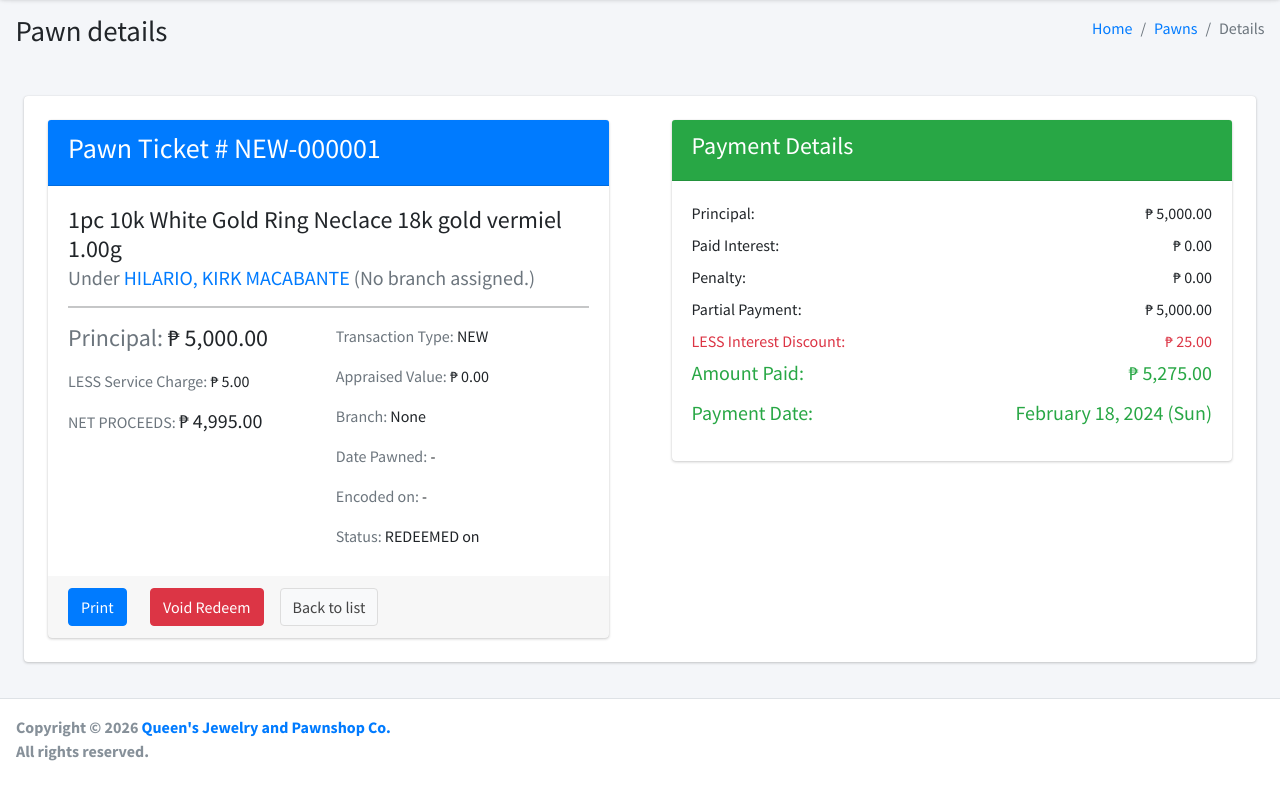
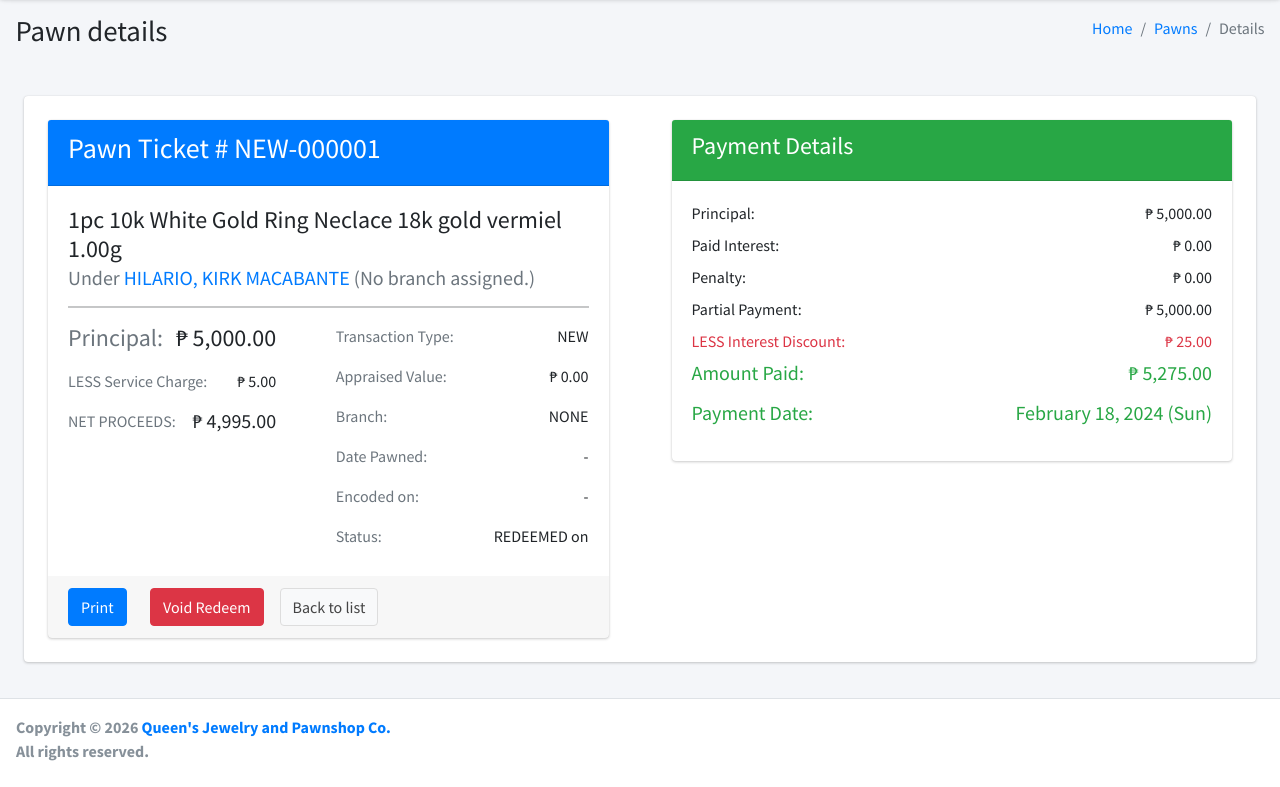
Before and after one commit to KirkMH/queens-pawning, a Django app: page /pawn/1/detail in a window 1280 px wide. Shown: the part 81-868 px from the top of the page. Run offline with Django 4.2, Linux system fonts and the light colour scheme; a user stored in the database is signed in; data comes from the database, SQL or seed files in the repository; parts of the project's set-up code (start-up, migrations or seed data) failed here and were passed over; some libraries are stand-ins or nearby versions.

Commit message:
Initial fixes for interest calculations

```diff
--- a/pawn/models.py
+++ b/pawn/models.py
@@ -267,9 +267,10 @@ class Pawn(models.Model):
     def transaction_type_label(self):
         return self.get_transaction_type_display()
 
-    def getElapseDays(self):
+    def getElapseDays(self, rrd=None):
         # self.update_renew_redeem_date()
-        rrd = to_date(self.renew_redeem_date) if self.renew_redeem_date else timezone.now().date()
+        if rrd is None:
+            rrd = to_date(self.renew_redeem_date) if self.renew_redeem_date else timezone.now().date()
 
         if self.transaction_type == 'ADV':
             return (rrd - to_date(self.promised_renewal_date)).days if self.promised_renewal_date else 0
@@ -304,13 +305,13 @@ class Pawn(models.Model):
             interest = 0
         return interest
 
-    def getAdditionalInterest(self):
+    def getAdditionalInterest(self, date=None):
         ''' the additional interest is calculated when the pawn is renewed past the promised renewal date '''
         additional_interest = 0
         if self.transaction_type == 'ADV':
             interest = self.principal * \
                 Decimal(
-                    str((Pawn.advanceInterestRate(self.promised_renewal_date, self.date_granted) / 100)))
+                    str((Pawn.advanceInterestRate(date if date else self.promised_renewal_date, self.date_granted) / 100)))
             print(f"Interest: {interest}")
             print(f"Current Advance Interest: {self.advance_interest}")
             if interest > self.advance_interest:
@@ -332,9 +333,8 @@ class Pawn(models.Model):
         print(f"Elapsed: {elapsed}")
         return elapsed > TermDuration.get_instance().expiration
 
-    def hasPenalty(self):
-        elapsed = (to_date(self.renew_redeem_date) -
-                   to_date(self.date_granted)).days
+    def hasPenalty(self, date=None):
+        elapsed = ((date if date else to_date(self.renew_redeem_date)) - to_date(self.date_granted)).days
         return elapsed > TermDuration.get_instance().maturity
 
     def getStanding(self):
@@ -351,12 +351,12 @@ class Pawn(models.Model):
     def getPrincipalPlusAuctionInterest(self):
         return self.principal + self.getAuctionInterest()
 
-    def getPenalty(self):
-        if self.hasPenalty():
-            daysPenalty = self.getElapseDays()
+    def getPenalty(self, date=None):
+        if self.hasPenalty(date):
+            daysPenalty = self.getElapseDays(date)
             if self.transaction_type == 'EXISTING':
                 daysPenalty = Decimal(
-                    str(self.getElapseDays() - TermDuration.get_instance().maturity))
+                    str(daysPenalty - TermDuration.get_instance().maturity))
             print(f"Days Penalty: {daysPenalty}")
             other_fees = OtherFees.get_instance()
             deferred_fields = other_fees.get_deferred_fields()
@@ -370,6 +370,7 @@ class Pawn(models.Model):
             print(f"Penalty: {penalty}")
 
             return penalty
+        print("No penalty")
         return 0
 
     def getInterestPlusPenalty(self):
--- a/pawn/views.py
+++ b/pawn/views.py
@@ -201,6 +201,7 @@ def void_pawn(request, pk):
 def update_renew_redeem_date(request, pk):
     error = None
     status = 'success'
+    data = {}
     print("updating...")
     if request.method == 'POST':
         print(request.POST)
@@ -218,16 +219,18 @@ def update_renew_redeem_date(request, pk):
                     error = 'Date should not be less than the grant date.'
                 else:
                     pawn.update_renew_redeem_date(renew_redeem_date)
-                print(f'Interest: {pawn.getInterest()}')
-                print(f'Advance Interest: {pawn.getAdvanceInterest()}')
-                print(f'Penalty: {pawn.getPenalty()}')
-                print(f'Interest + Penalty: {pawn.getInterestPlusPenalty()}')
+                data['interest'] = pawn.getInterest()
+                data['additional_interest'] = pawn.getAdditionalInterest(renew_redeem_date)
+                data['advance_interest'] = pawn.getAdvanceInterest()
+                data['penalty'] = pawn.getPenalty(renew_redeem_date)
+                data['interest_plus_penalty'] = data['interest'] + data['additional_interest'] + data['penalty']
+                print(f'return data: {data}')
         except Exception as e:
             print(e)
             error = str(e)
             status = 'error'
 
-    return JsonResponse({'status': status, 'error': error})
+    return JsonResponse({'status': status, 'data': data, 'error': error})
 
 
 @login_required
--- a/templates/dashboard.html
+++ b/templates/dashboard.html
@@ -115,7 +115,7 @@
               <div class="card-header border-0">
                 <h3 class="card-title">
                   <i class="fas fa-thumbtack mr-1"></i>
-                  Last 10 transactions
+                  Today's 10 Latest Transactions
                 </h3>
 
                 <div class="card-tools">
@@ -152,6 +152,10 @@
                     <td>{{ pawn.branch.name }}</td>
                     {% endif %}
                   </tr>
+                  {% empty %}
+                  <tr>
+                    <td colspan="6">No transactions today yet.</td>
+                  </tr>
                   {% endfor %}
 
                 </table>
--- a/templates/pawn/pawn_detail.html
+++ b/templates/pawn/pawn_detail.html
@@ -34,26 +34,29 @@
                             </div>
                         </div>
                         <div class="row mb-2">
-                            <div class="col-lg-6 col-md-12">
-                                <p class="card-text"><span class="text-muted h4">Principal: </span><span class="h4">{{ pawn.principal|peso }}</span></p>
-                                <p class="card-text"><span class="text-muted">LESS Service Charge: </span>{{ pawn.service_charge|peso }}</p>
+                            <div class="col-lg-5 col-md-12">
+                                <p class="card-text"><span class="text-muted h4">Principal: </span><span class="h4 float-right">{{ pawn.principal|peso }}</span></p>
+                                <p class="card-text"><span class="text-muted">LESS Service Charge: </span><span class="float-right">{{ pawn.service_charge|peso }}</span></p>
                                 {% if pawn.transaction_type == 'ADV' %}
-                                <p class="card-text"><span class="text-muted">LESS Advance Interest: </span>{{ pawn.advance_interest|peso }}</p>
+                                <p class="card-text"><span class="text-muted">LESS Advance Interest: </span><span class="float-right">{{ pawn.advance_interest|peso }}</span></p>
                                 {% endif %}
-                                <p class="card-text"><span class="text-muted">NET PROCEEDS: </span><span class="h5">{{ pawn.net_proceeds|peso }}</span></p>
+                                <p class="card-text"><span class="text-muted">NET PROCEEDS: </span><span class="h5 float-right">{{ pawn.net_proceeds|peso }}</span></p>
+                            </div>
+                            <div class="col-lg-1 col-md-12">
+
                             </div>
                             <div class="col-lg-6 col-md-12">
-                                <p class="card-text"><span class="text-muted">Transaction Type: </span>{{ pawn.transaction_type_label }}</p>
-                                <p class="card-text"><span class="text-muted">Appraised Value: </span>{{ pawn.appraised_value|peso }}</p>
-                                <p class="card-text"><span class="text-muted">Branch: </span>{{ pawn.branch }}</p>
-                                <p class="card-text"><span class="text-muted">Date Pawned: </span>{{ pawn.date_granted|date:"F d, Y (D)"|naturalday|default:'-' }}</p>
-                                <p class="card-text"><span class="text-muted">Encoded on: </span>{{ pawn.date_encoded|date:"F d, Y (D)"|naturalday|default:'-' }}</p>
+                                <p class="card-text"><span class="text-muted">Transaction Type: </span><span class="float-right">{{ pawn.transaction_type_label|upper }}</span></p>
+                                <p class="card-text"><span class="text-muted">Appraised Value: </span><span class="float-right">{{ pawn.appraised_value|peso }}</span></p>
+                                <p class="card-text"><span class="text-muted">Branch: </span><span class="float-right">{{ pawn.branch|upper }}</span></p>
+                                <p class="card-text"><span class="text-muted">Date Pawned: </span><span class="float-right">{{ pawn.date_granted|date:"F d, Y (D)"|naturalday|default:'-' }}</span></p>
+                                <p class="card-text"><span class="text-muted">Encoded on: </span><span class="float-right">{{ pawn.date_encoded|date:"F d, Y (D)"|naturalday|default:'-' }}</span></p>
                                 {% if pawn.transaction_type == 'ADV' %}
-                                <p class="card-text"><span class="text-muted">Promised Renewal Date: </span>{{ pawn.promised_renewal_date|date:"F d, Y (D)"|naturalday|default:'-' }}</p>
+                                <p class="card-text"><span class="text-muted">Promised Renewal Date: </span><span class="float-right">{{ pawn.promised_renewal_date|date:"F d, Y (D)"|naturalday|default:'-' }}</span></p>
                                 {% endif %}
-                                <p class="card-text"><span class="text-muted">Status: </span>{{ pawn.getStanding }}{% if pawn.status == 'RENEWED' or pawn.status == 'REDEEMED' %} on {{ pawn.renew_redeem_date|date:"F d, Y (D)"|naturalday }}{% endif %}</p>
+                                <p class="card-text"><span class="text-muted">Status: </span><span class="float-right">{{ pawn.getStanding }}{% if pawn.status == 'RENEWED' or pawn.status == 'REDEEMED' %} on {{ pawn.renew_redeem_date|date:"F d, Y (D)"|naturalday }}{% endif %}</span></p>
                                 {% if pawn.status == 'RENEWED' and pawn.renewed_to %}
-                                <p class="card-text"><a href="{% url 'pawn_detail' pawn.renewed_to.pk  %}">Pawn Ticket # {{ pawn.renewed_to.getPTN }}</a></p>
+                                <p class="card-text"><span class="text-muted">Renewed to: </span><span class="float-right"><a href="{% url 'pawn_detail' pawn.renewed_to.pk  %}">Pawn Ticket # {{ pawn.renewed_to.getPTN }}</a></span></p>
                                 {% endif %}
                             </div>
                         </div>
@@ -93,7 +96,7 @@
                     {%if pawn.status == 'ACTIVE' %}
                         <div class="card-body">
                             <div class="row mb-2">
-                                <div class="col-6">Days Elapsed:</div>
+                                <div class="col-6">Days Elapsed{% if pawn.transaction_type == 'ADV' %} from Promised Renewal Date{%endif%}:</div>
                                 <div class="col-6 text-right">{{ pawn.getElapseDays }} day{{pawn.getElapseDays|pluralize}}</div>
                             </div>
                             {% if pawn.transaction_type == 'ACC' %}
```
